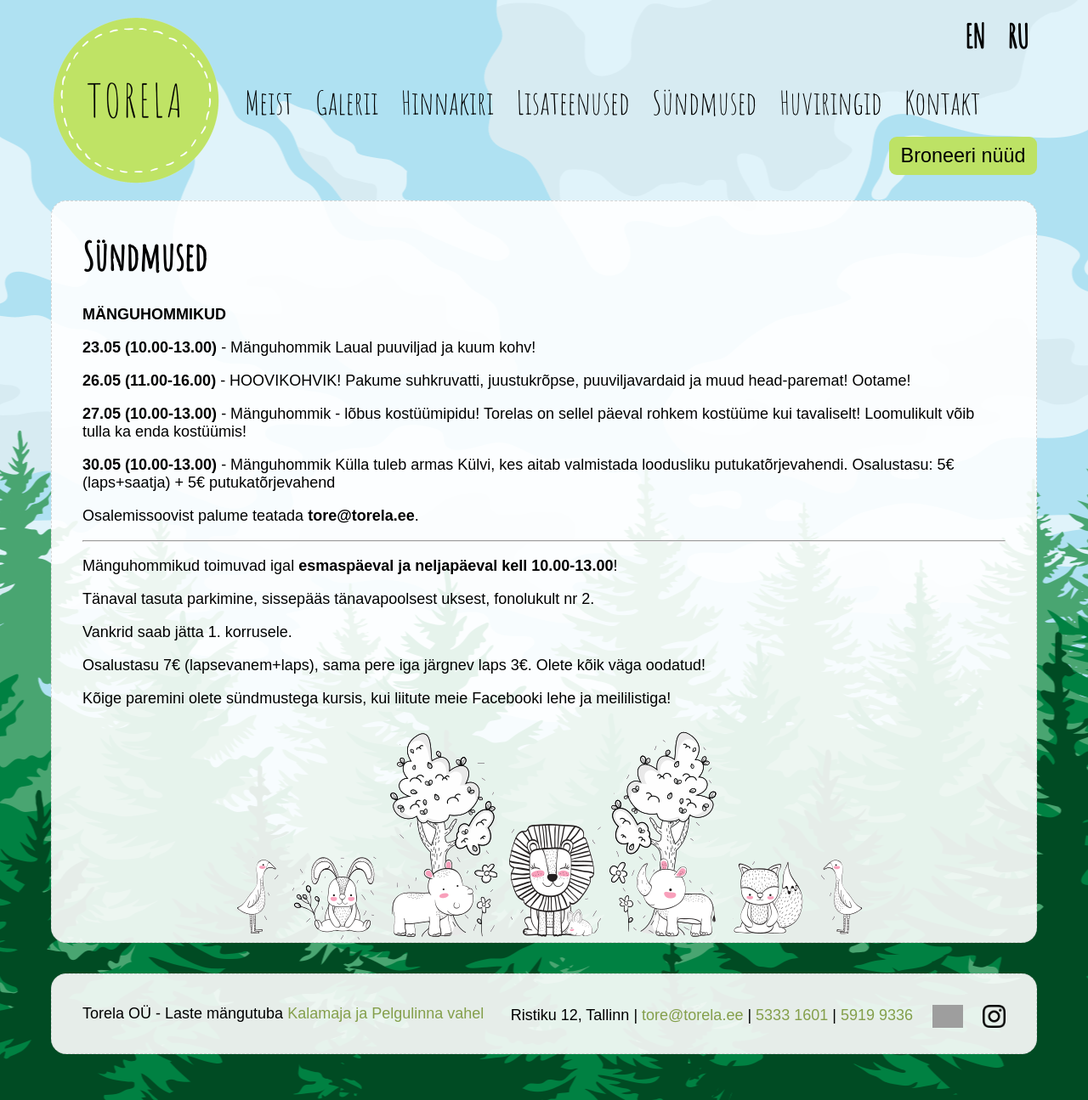
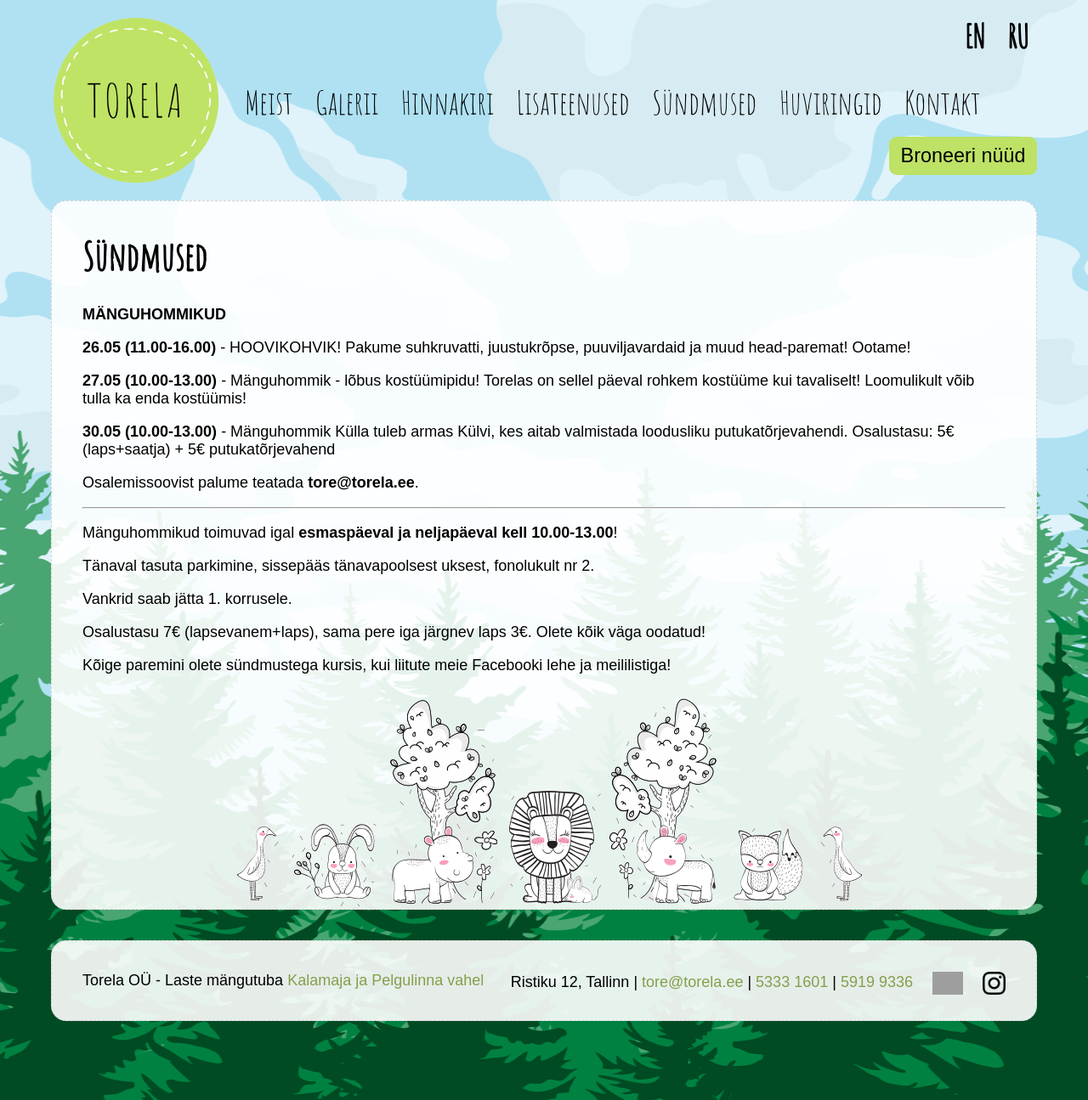
Before and after one commit to mypsik/torela, a Jekyll site: the page built from syndmused/index.md, in a window 1280 px wide. Shown: the whole page at 85% size. Built offline with Jekyll 4.4.1, drawn with Linux system fonts in a browser that asks for light colours; grey boxes are pictures that could not be loaded.

Commit message:
kustutasin sündmuse

```diff
--- a/syndmused/index.md
+++ b/syndmused/index.md
@@ -8,9 +8,6 @@ ru: /ru/events/
 ---
 
 **MÄNGUHOMMIKUD**
-
-**23.05 (10.00-13.00)** - Mänguhommik
-                          Laual puuviljad ja kuum kohv!
 
 **26.05 (11.00-16.00)** - HOOVIKOHVIK!
                           Pakume suhkruvatti, juustukrõpse, puuviljavardaid ja muud head-paremat! Ootame!
```
